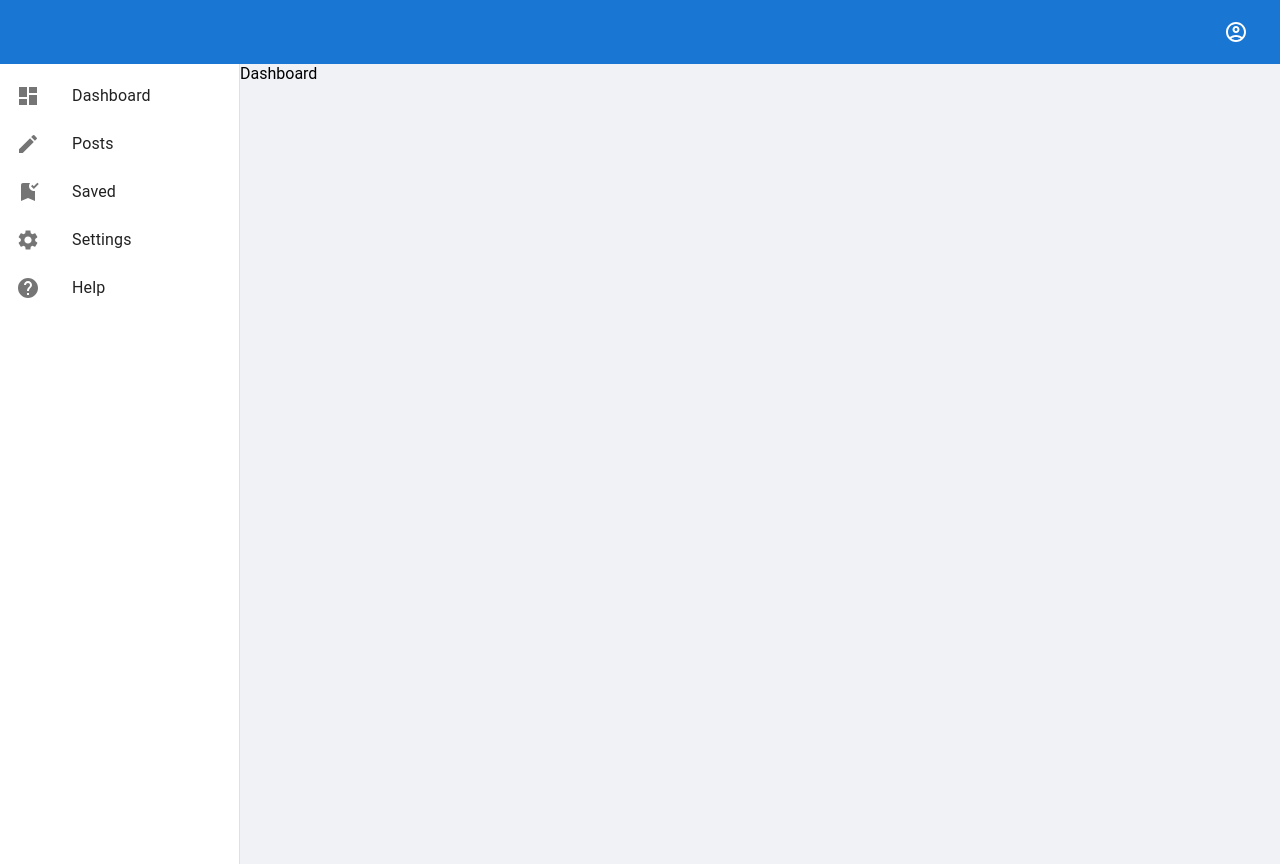
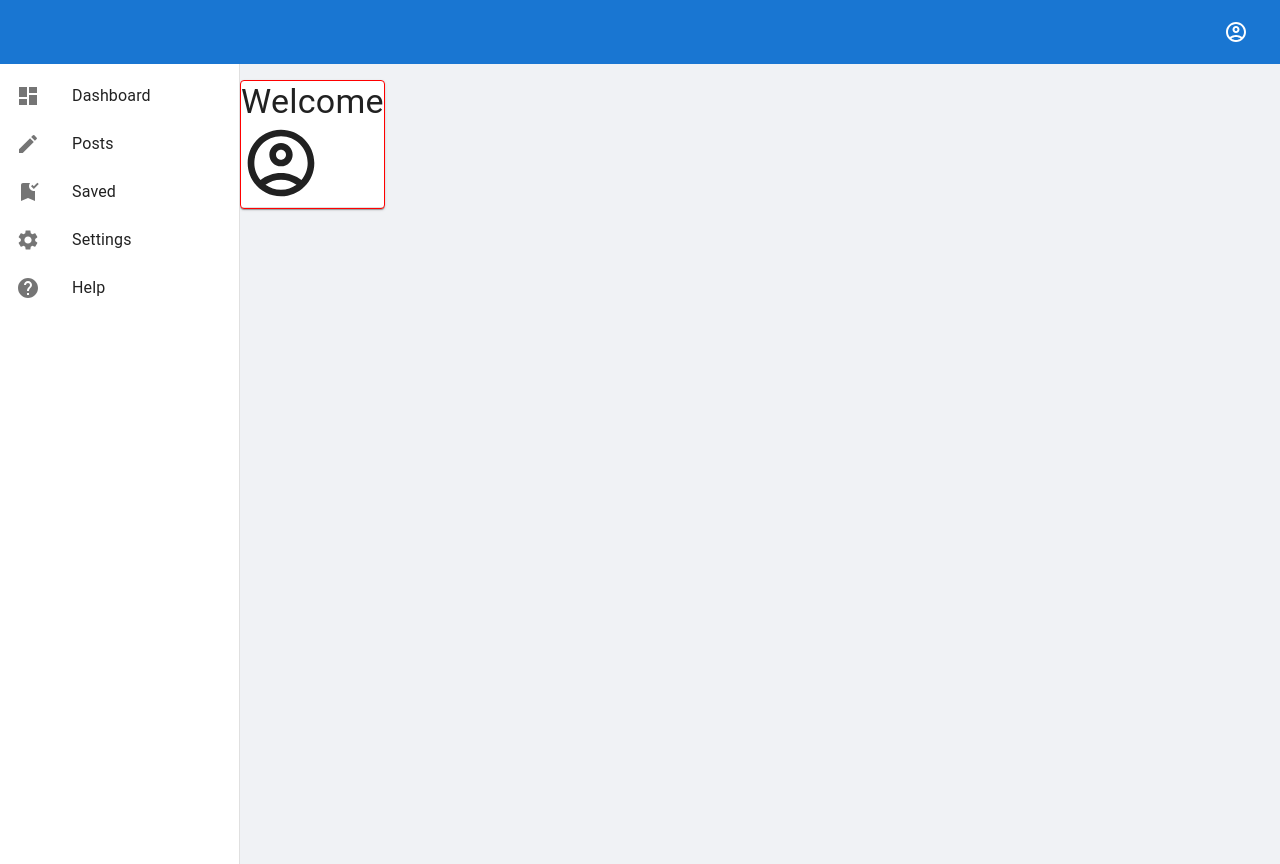
Before and after one commit to wojtek99955/mui-demo-website, a React (Create React App) app: page /dashboard in a window 1280 px wide. Built offline with nearby package versions, Linux system fonts and the light colour scheme.

Commit message:
Profile Card added

```diff
--- a/src/components/Dashboard/Dashboard.js
+++ b/src/components/Dashboard/Dashboard.js
@@ -1,5 +1,33 @@
+import styled from "styled-components";
+import { Box, Typography, Stack, Card, Divider } from "@mui/material";
+import { Link } from "react-router-dom";
+import { useContext } from "react";
+import { Context } from "../../ContextProvider";
+import AccountCircleOutlinedIcon from "@mui/icons-material/AccountCircleOutlined";
+
+const StyledLink = styled(Link)`
+  text-decoration: none;
+`;
+const Avatar = styled(AccountCircleOutlinedIcon)`
+  width: 2rem;
+`;
+
 function Dashboard() {
-  return <div>Dashboard</div>;
+  const context = useContext(Context);
+  const {
+    userData: { fname },
+  } = context;
+  return (
+    <div>
+      <Card sx={{ width: "100%", border: "1px solid red", marginTop: "1rem" }}>
+        <Typography variant="h4" component="h1" align="center">
+          Welcome {fname}
+        </Typography>
+        <Avatar sx={{ fontSize: "5rem" }} />
+        <Divider />
+      </Card>
+    </div>
+  );
 }
 
 export default Dashboard;
```
